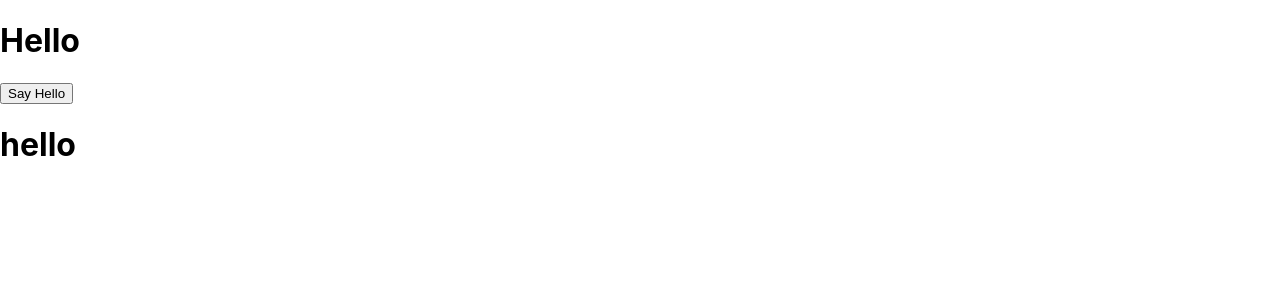
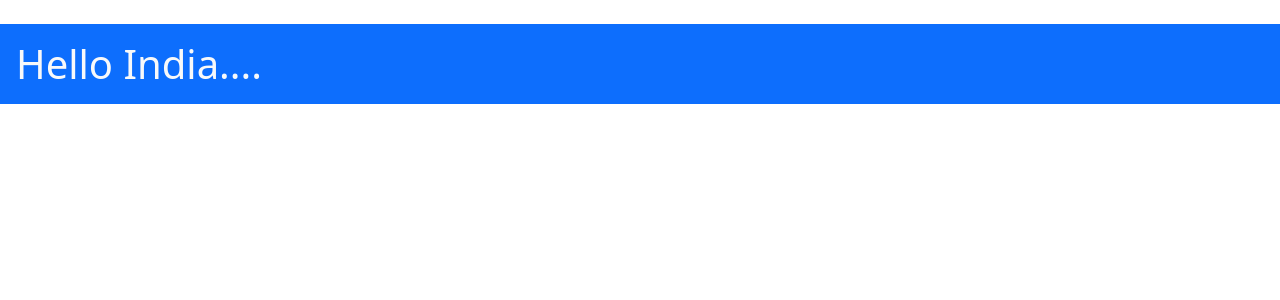
Before and after one commit to kumarpawar59/React, a React (Create React App) app: page / in a window 1280 px wide. Shown: the top 300 px of the page. Built offline with nearby package versions, Linux system fonts and the light colour scheme.

Commit message:
first css.

```diff
--- a/package.json
+++ b/package.json
@@ -6,6 +6,7 @@
     "@testing-library/jest-dom": "^5.14.1",
     "@testing-library/react": "^11.2.7",
     "@testing-library/user-event": "^12.8.3",
+    "bootstrap": "^5.0.2",
     "react": "^17.0.2",
     "react-dom": "^17.0.2",
     "react-scripts": "4.0.3",
--- a/src/App.js
+++ b/src/App.js
@@ -3,20 +3,9 @@ import "./App.css";
 import { useState } from "react";
 
 function App() {
-  const [list, setList] = useState(["hello"]);
 
-  const myfun = (item) => {
-    const list1 = [...list, "Kunal"];
-    setList(list1);
-  };
   return (
-    <div>
-      <h1>Hello</h1>
-      <input type="button" value="Say Hello" onClick={myfun} />
-      {list.map((item) => {
-        return <h1>{item}</h1>;
-      })}
-    </div>
+    <h1 className="bg-primary my-4 p-3 text-light ">Hello India....</h1>
   );
 }
 
--- a/src/index.js
+++ b/src/index.js
@@ -3,7 +3,7 @@ import ReactDOM from 'react-dom';
 import './index.css';
 import App from './App';
 import reportWebVitals from './reportWebVitals';
-
+import"bootstrap/dist/css/bootstrap.css";
 ReactDOM.render(
   <React.StrictMode>
     <App />
```
Also changed, not shown: 1 other file (tests, documents, lock files or other folders).
